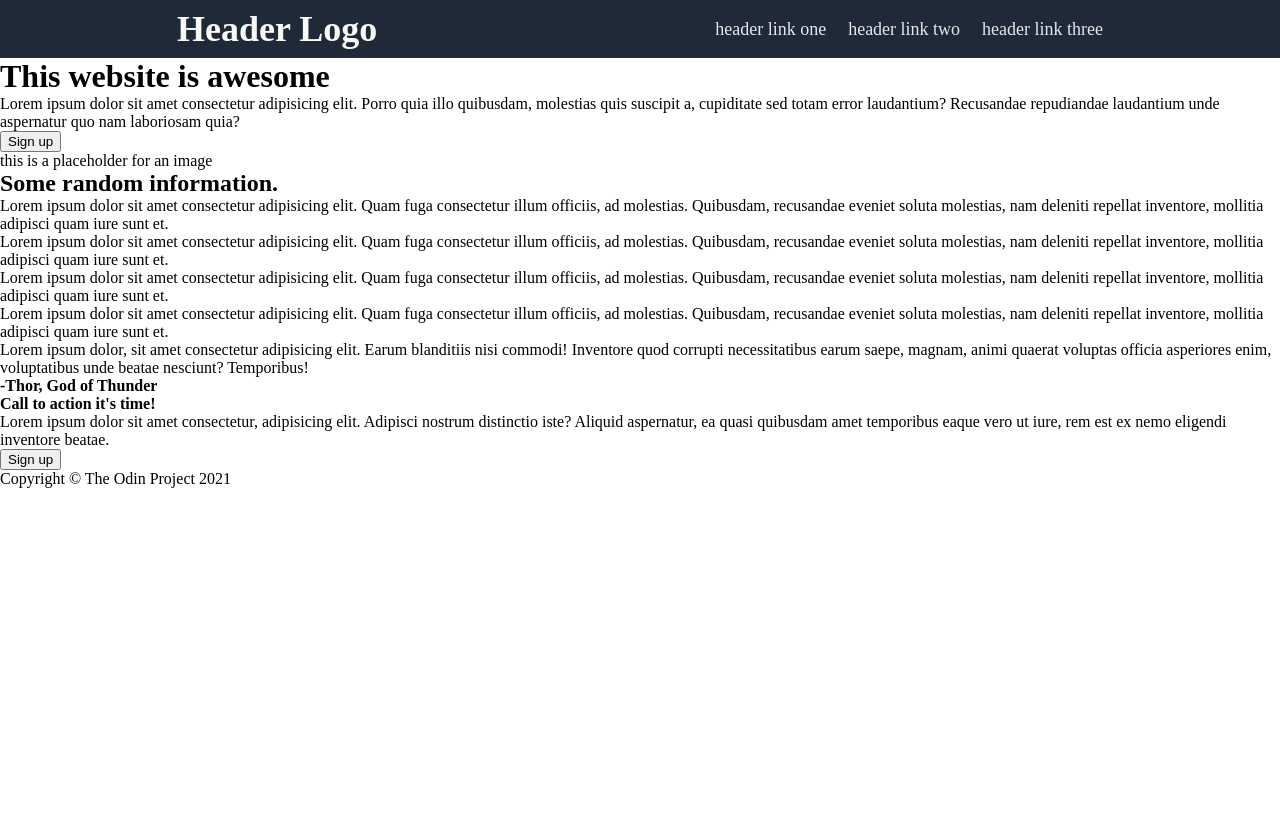
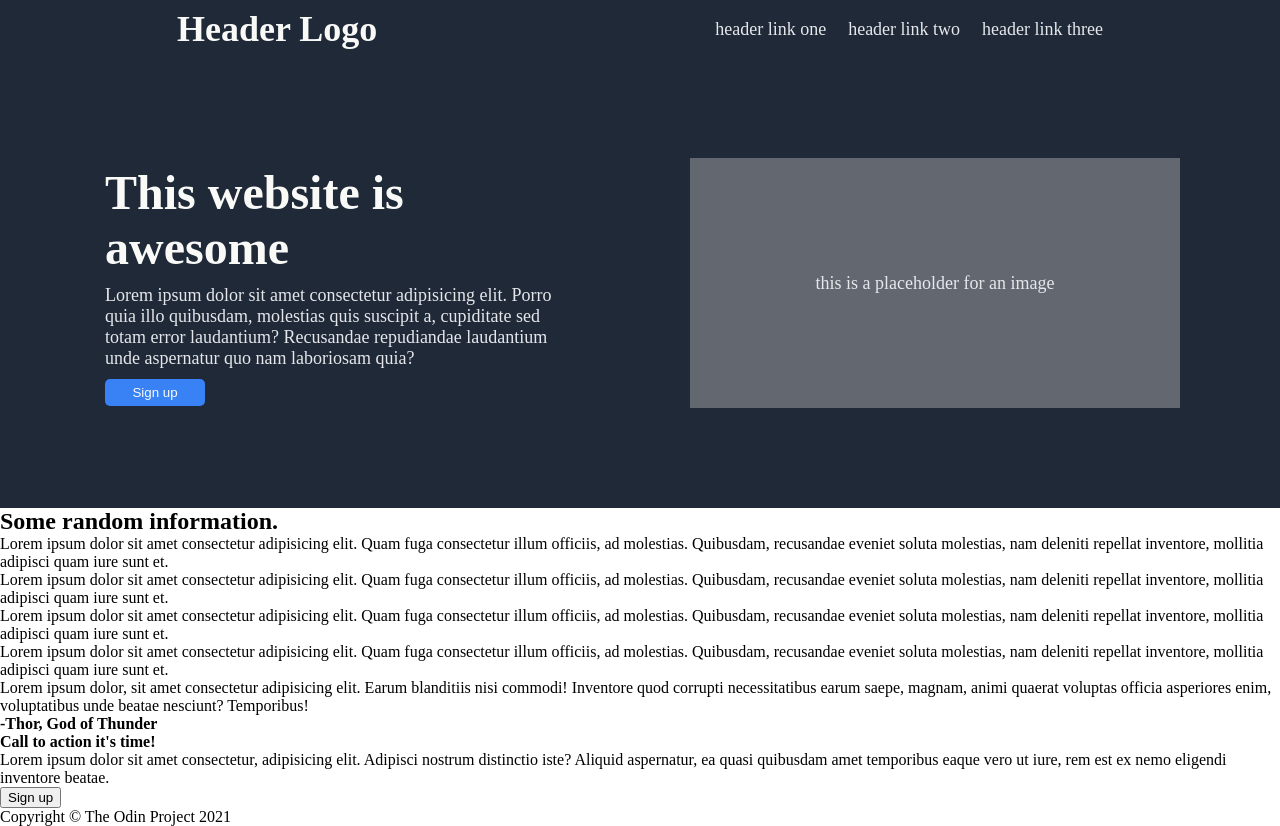
Before and after one commit to AlphaRollins/ODIN-landing-page, a plain HTML site: page index.html in a window 1280 px wide. Before the commit the page ends 800 px from the top, so only its background shows below. Drawn offline with Linux system fonts and the light colour scheme.

Commit message:
Add style to a header section

```diff
--- a/style.css
+++ b/style.css
@@ -26,3 +26,67 @@
     display: flex;
     gap: 22px;
 }
+
+.headerSection{
+    display: flex;
+    background-color: #1F2937;
+    align-items: center;
+
+}
+
+.RHeaderSection{
+    display: flex;
+    justify-content: center;
+    align-items: center;
+    width: auto;
+    background-color: #b4b4b475;
+    height: 250px;
+}
+
+
+.RHeaderSection > p{
+    text-align: center;
+    color: #E5E7EB;
+    font-size: 18px;
+
+}
+
+.LHeaderSection > h1{
+    color: #F9FAF8;
+    font-size: 48px;
+    font-weight: bolder;
+    padding: 5px;
+}
+
+.LHeaderSection > p{
+    color: #E5E7EB;
+    font-size: 18px;
+    padding: 5px;
+
+}
+
+#headerButton{
+    border-radius: 5px;
+    background-color: #3882f6;
+    color: #F9FAF8;
+    border: 0;
+    padding: 6px;
+    padding-left: 20px;
+    padding-right: 20px;
+    width: 100px;
+    margin-top: 5px;
+    margin-left: 5px;
+}
+
+.RHeaderSection,
+.LHeaderSection{
+    display: flex;
+    flex-direction: column;
+    flex: 1;
+    margin: 100px;
+
+}
+
+.LHeaderSection{
+    margin-right: 0px;
+}
```
